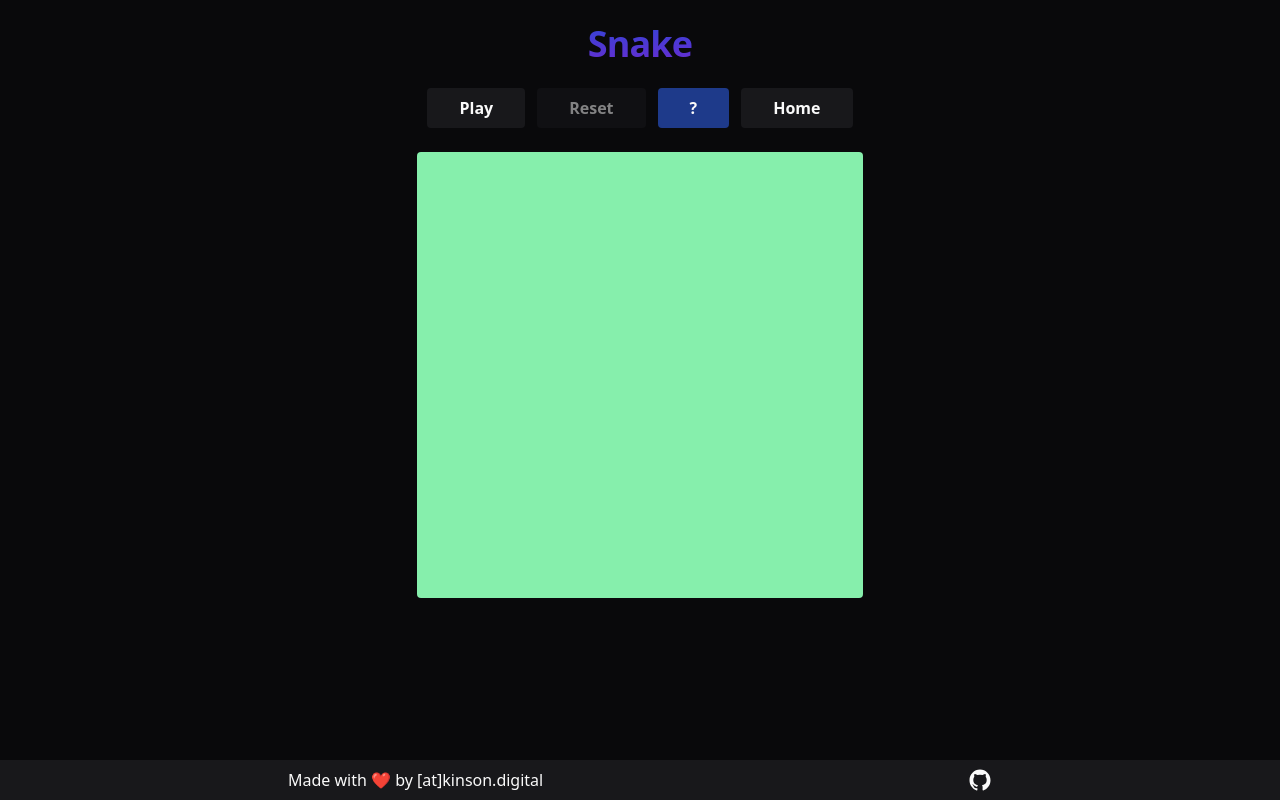
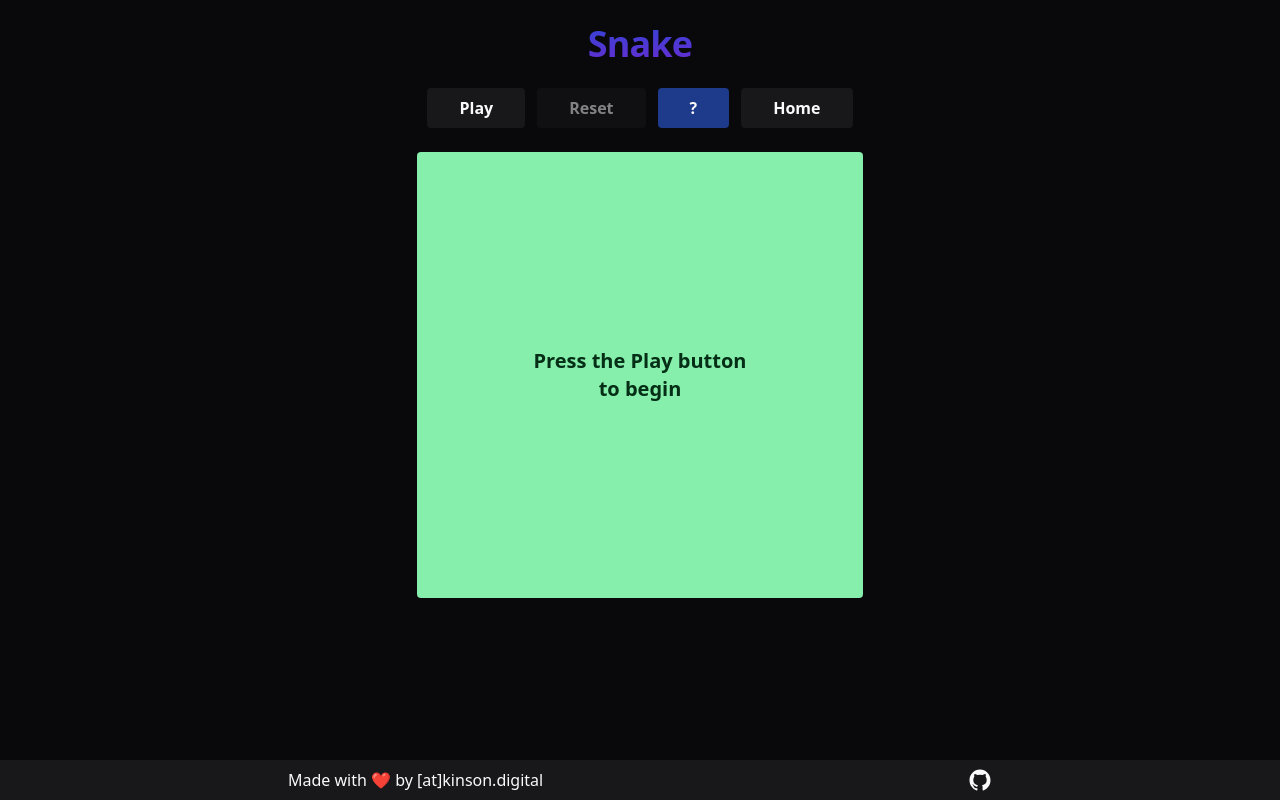
Before and after one commit to RickyAtkinson/react-arcade, a React (Vite) app: page /snake in a window 1280 px wide. Built offline with nearby package versions, Linux system fonts and the light colour scheme.

Commit message:
Add basic game controller to Snake

```diff
--- a/src/Snake.tsx
+++ b/src/Snake.tsx
@@ -1,11 +1,12 @@
-import { useState } from "react";
+import { useRef, useState } from "react";
 import Button from "@/components/Button";
 import Navbar from "@/components/Navbar";
 import Modal from "@/components/Modal";
 import useGameGrid from "@/hooks/snake/useGameGrid";
-import SnakeGameGrid from "./components/snake/SnakeGameGrid";
+import SnakeGameController from "@/components/snake/SnakeGameController";
 
 export default function Snake() {
+  const gameControllerRef = useRef<HTMLButtonElement>(null);
   const [showModal, setShowModal] = useState<boolean>(false);
   const [isPlaying, setIsPlaying] = useState<boolean>(false);
   const [isGameOver, setIsGameOver] = useState<boolean>(false);
@@ -14,6 +15,7 @@ export default function Snake() {
 
   function startGame() {
     setIsPlaying(true);
+    gameControllerRef.current?.focus();
   }
 
   function quitGame() {
@@ -58,8 +60,10 @@ export default function Snake() {
       </header>
       <main className="container mx-auto flex-grow px-8 pb-6">
         <div className="flex justify-center gap-3">
-          <SnakeGameGrid
+          <SnakeGameController
+            ref={gameControllerRef}
             gameGrid={gameGrid}
+            isPlaying={isPlaying}
             isGameOver={isGameOver}
             isGamePaused={isGamePaused}
           />
--- /dev/null
+++ b/src/components/snake/SnakeGameController.tsx
@@ -0,0 +1,49 @@
+import { forwardRef } from "react";
+import { SnakeGrid } from "@/snake";
+import SnakeGameGrid from "./SnakeGameGrid";
+
+const SnakeGameController = forwardRef(function SnakeGameGridController(
+  {
+    gameGrid,
+    isPlaying,
+    isGameOver,
+    isGamePaused,
+  }: {
+    gameGrid: SnakeGrid;
+    isPlaying: boolean;
+    isGameOver: boolean;
+    isGamePaused: boolean;
+  },
+  ref: React.Ref<HTMLButtonElement>,
+) {
+  function handleOnKeyDown({ code }: { code: string }) {
+    console.log(code);
+  }
+
+  return (
+    <button ref={ref} onKeyDown={handleOnKeyDown} className="relative">
+      <SnakeGameGrid
+        gameGrid={gameGrid}
+        isGameOver={isGameOver}
+        isGamePaused={isGamePaused}
+      />
+      {!isPlaying && (
+        <span className="absolute left-1/2 top-1/2 -translate-x-1/2 -translate-y-1/2 text-xl font-bold text-green-950">
+          Press the Play button to begin
+        </span>
+      )}
+      {isPlaying && isGameOver && (
+        <span className="absolute left-1/2 top-1/2 -translate-x-1/2 -translate-y-1/2 text-4xl font-extrabold text-green-950">
+          Game Over
+        </span>
+      )}
+      {isPlaying && !isGameOver && isGamePaused && (
+        <span className="absolute left-1/2 top-1/2 -translate-x-1/2 -translate-y-1/2 text-4xl font-extrabold text-green-950">
+          Paused
+        </span>
+      )}
+    </button>
+  );
+});
+
+export default SnakeGameController;
```
